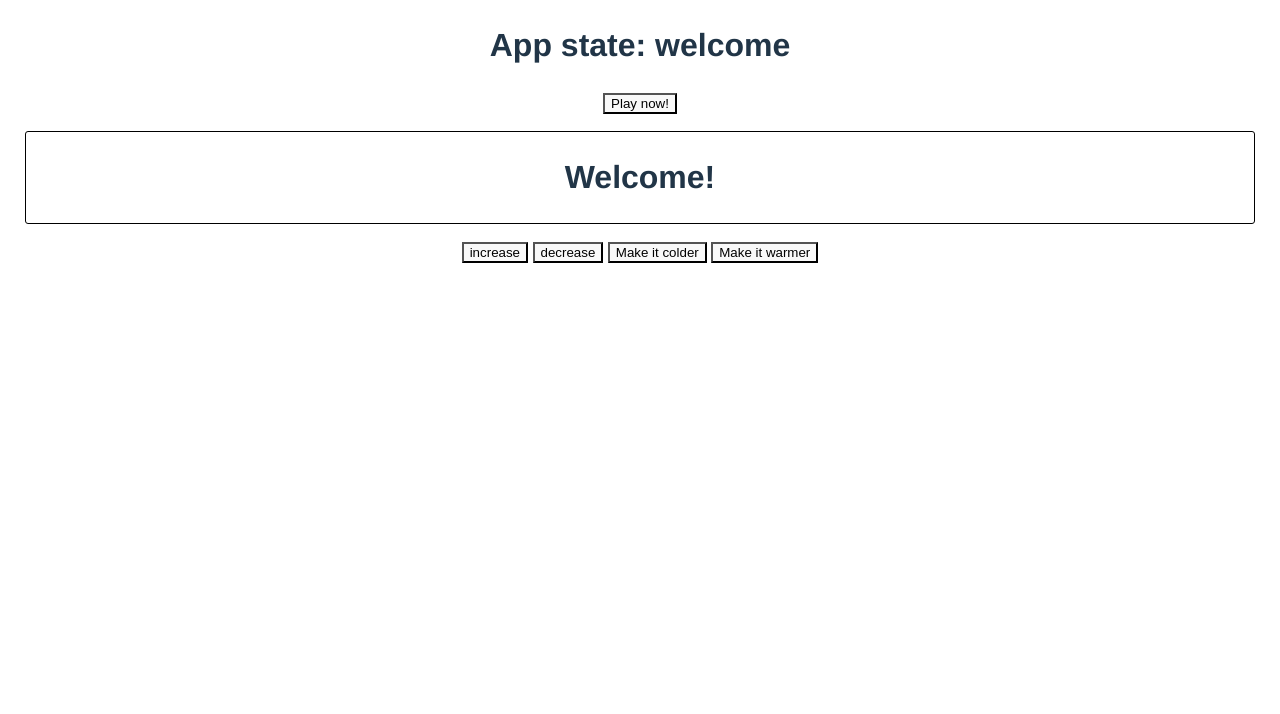
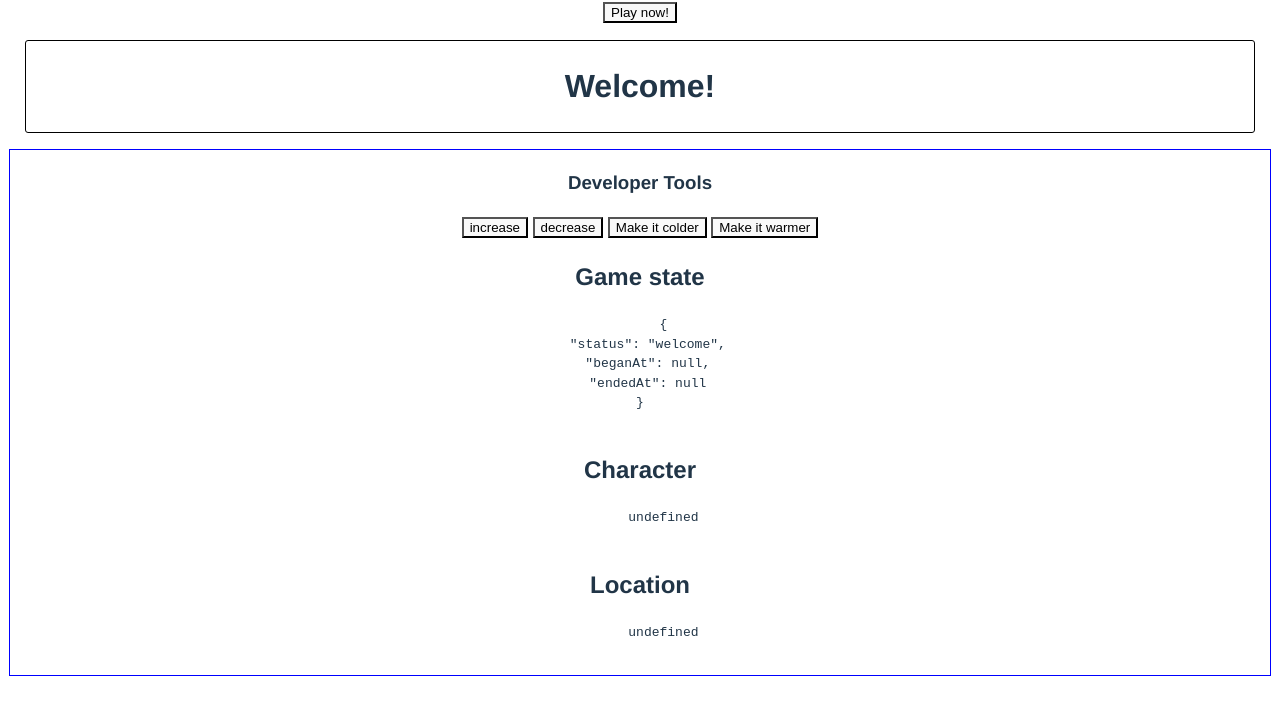
Before and after one commit to thomax/frozen-school, a Svelte app: page / in a window 1280 px wide. Shown: the top 714 px of the page. Built offline with nearby package versions, Linux system fonts and the light colour scheme.

Commit message:
Move debug stuff to separate dev tools component

```diff
--- a/src/App.svelte
+++ b/src/App.svelte
@@ -2,6 +2,7 @@
   import Welcome from './lib/Welcome.svelte'
   import Game from './lib/Game.svelte'
   import GameOver from './lib/GameOver.svelte'
+  import DeveloperTools from './lib/DeveloperTools.svelte'
   import {gameState, setGameStatus} from './lib/dataStores/stateStore.js'
   import {goToLocation} from './lib/dataStores/locationStore'
 
@@ -23,10 +24,8 @@
 </script>
 
 <main>
-  <h1>App state: {currentGameStatus}</h1>
   {#if currentGameStatus === 'welcome'}
     <button on:click={() => handleStatusChange('gameRunning')}>Play now!</button>
-
     <Welcome />
   {:else if currentGameStatus === 'gameRunning'}
     <button on:click={() => handleStatusChange('welcome')}>Go to Welcome Page</button>
@@ -38,11 +37,7 @@
   {:else}
     <div>Alas, {currentGameStatus} is an unknown game state :/</div>
   {/if}
-
-<div><button on:click={() => handleChangeTemperature(15)}>increase</button>
-  <button on:click={() => handleChangeTemperature(-1)}>decrease</button>
-  <button on:click={() => changeFreezeRate(2)}>Make it colder</button>
-  <button on:click={() => changeFreezeRate(0.5)}>Make it warmer</button></div>
+  <DeveloperTools />
 </main>
 
 <style src="./app.css"></style>
--- /dev/null
+++ b/src/lib/DeveloperTools.svelte
@@ -0,0 +1,60 @@
+<script>
+  import {character, changeTemperature, changeFreezeRate} from './dataStores/characterStore.js'
+  import {currentLocation} from './dataStores/locationStore.js'
+  import {gameState} from './dataStores/stateStore.js'
+
+  let localGameState
+  let localCharacter
+  let localLocation
+
+  function handleChangeTemperature(amount) {
+    changeTemperature(amount)
+  }
+
+  function handleChangeFreezeRate(amount) {
+    changeFreezeRate(amount)
+  }
+
+  // Listen for changes to character
+  character.subscribe((updatedCharacter) => {
+    localCharacter = updatedCharacter
+  })
+
+  // Listen for changes to character
+  gameState.subscribe((updatedGateState) => {
+    localGameState = updatedGateState
+  })
+
+  // Listen for changes to character
+  currentLocation.subscribe((updatedLocation) => {
+    localLocation = updatedLocation
+  })
+</script>
+
+<div id="devToolsComponent">
+  <h3>Developer Tools</h3>
+  <button on:click={() => handleChangeTemperature(15)}>increase</button>
+  <button on:click={() => handleChangeTemperature(-1)}>decrease</button>
+  <button on:click={() => changeFreezeRate(2)}>Make it colder</button>
+  <button on:click={() => changeFreezeRate(0.5)}>Make it warmer</button>
+  <div>
+    <h2>Game state</h2>
+    <pre>
+      {JSON.stringify(localGameState, null, 2)}
+    </pre>
+    <h2>Character</h2>
+    <pre>
+      {JSON.stringify(localCharacter, null, 2)}
+    </pre>
+    <h2>Location</h2>
+    <pre>
+      {JSON.stringify(localLocation, null, 2)}
+    </pre>
+  </div>
+</div>
+
+<style>
+  #devToolsComponent {
+    border: 1px solid blue;
+  }
+</style>
```
